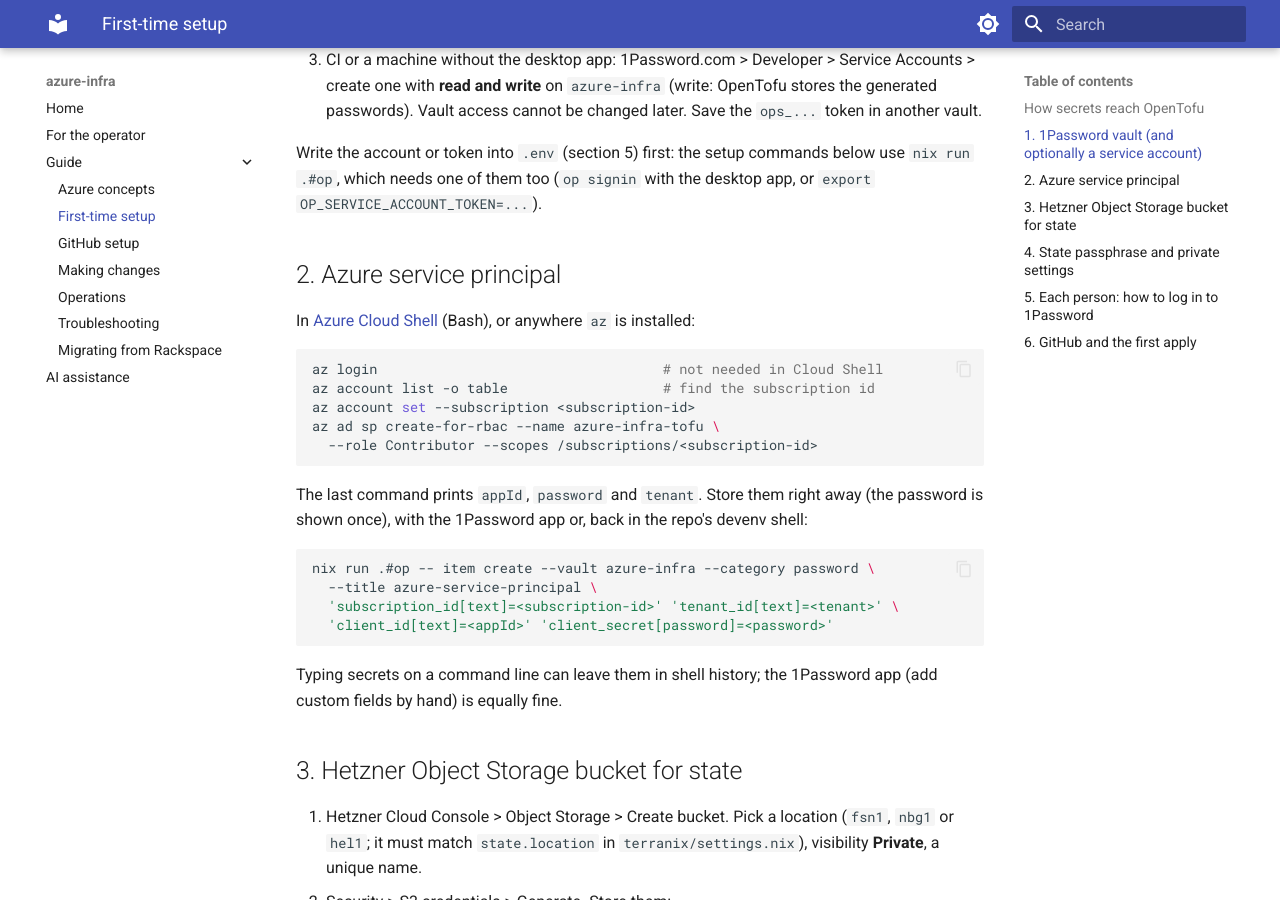
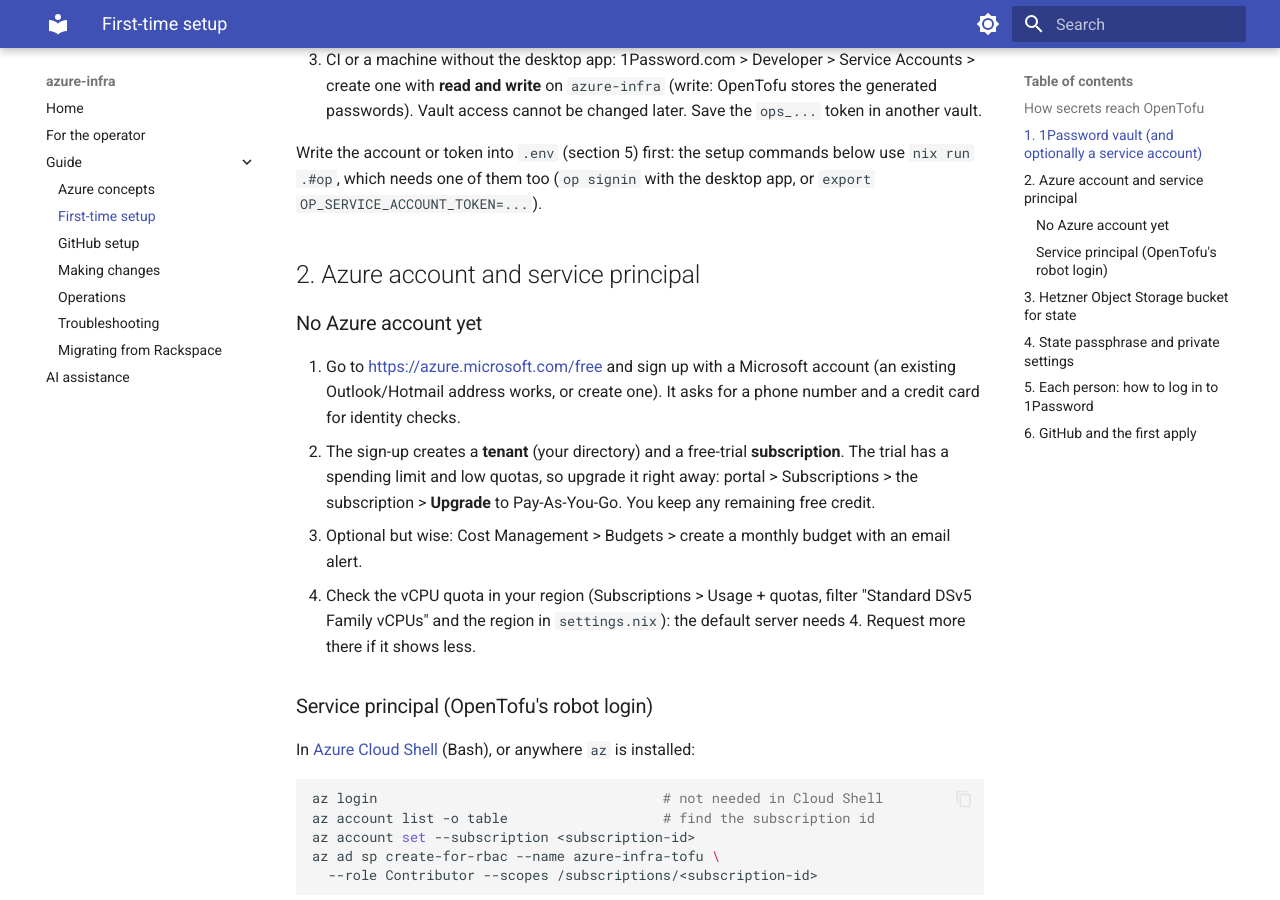
Before and after one commit to external-systems/azure-infra, an MkDocs documentation site: the page built from documentation/docs/guide/first-time-setup.md, in a window 1280 px wide and 900 px high, scrolled down 768 px. Built offline with MkDocs 1.6.1 and Material for MkDocs 9.7.7, drawn with Linux system fonts in a browser that asks for light colours.

Commit message:
Point state at the hel1 bucket; add Azure sign-up to setup guide
Co-Authored-By: Claude Opus 5.5 <noreply@anthropic.com>
Claude-Session: https://claude.ai/code/session_01E5NrkeqUg8YV7WzenVUkDb

```diff
--- a/documentation/docs/guide/first-time-setup.md
+++ b/documentation/docs/guide/first-time-setup.md
@@ -39,7 +39,24 @@ Write the account or token into `.env` (section 5) first: the setup
 commands below use `nix run .#op`, which needs one of them too
 (`op signin` with the desktop app, or `export OP_SERVICE_ACCOUNT_TOKEN=...`).
 
-## 2. Azure service principal
+## 2. Azure account and service principal
+
+### No Azure account yet
+
+1. Go to <https://azure.microsoft.com/free> and sign up with a Microsoft
+   account (an existing Outlook/Hotmail address works, or create one). It
+   asks for a phone number and a credit card for identity checks.
+2. The sign-up creates a **tenant** (your directory) and a free-trial
+   **subscription**. The trial has a spending limit and low quotas, so
+   upgrade it right away: portal > Subscriptions > the subscription >
+   **Upgrade** to Pay-As-You-Go. You keep any remaining free credit.
+3. Optional but wise: Cost Management > Budgets > create a monthly budget
+   with an email alert.
+4. Check the vCPU quota in your region (Subscriptions > Usage + quotas,
+   filter "Standard DSv5 Family vCPUs" and the region in `settings.nix`):
+   the default server needs 4. Request more there if it shows less.
+
+### Service principal (OpenTofu's robot login)
 
 In [Azure Cloud Shell](https://shell.azure.com) (Bash), or anywhere `az`
 is installed:
```
Also changed, not shown: 1 other file.
